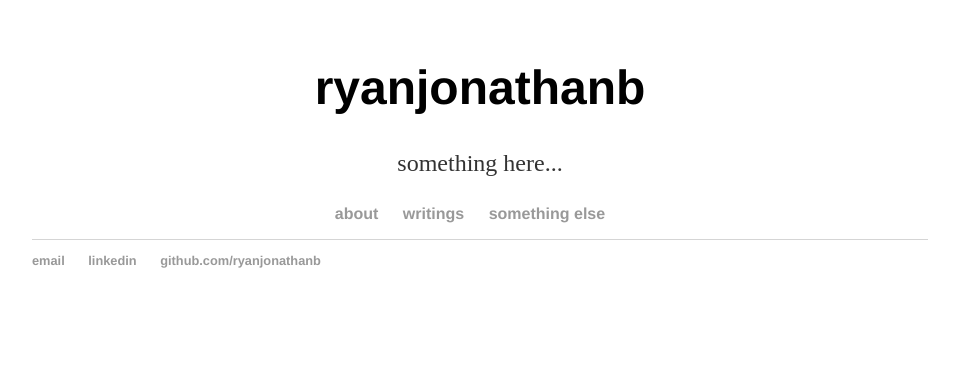
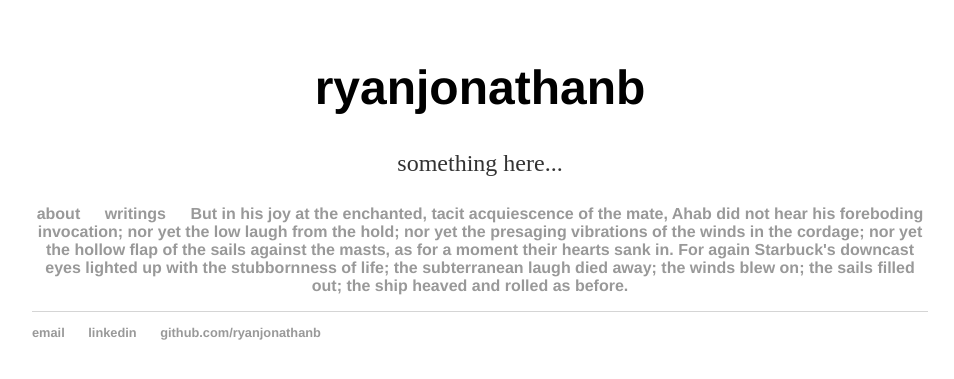
Before and after one commit to ryanjonathanb/ryanjonathanb.github.io, a Jekyll site: the page built from index.html, in a window 1280 px wide. Shown: the top 379 px of the page, without its empty margins (160-1114 px from the left). Built offline with Jekyll 4.4.1, drawn with Linux system fonts in a browser that asks for light colours.

Commit message:
change blurb

```diff
--- a/index.html
+++ b/index.html
@@ -11,7 +11,7 @@ title: ryanjonathanb
 		<ul>
 			<li><a href="#">about</a></li>
 			<li><a href="ryanjonathanb.com/writings">writings</a></li>
-			<li><a href="#">something else</a></li>
+			<li><a href="#">But in his joy at the enchanted, tacit acquiescence of the mate, Ahab did not hear his foreboding invocation; nor yet the low laugh from the hold; nor yet the presaging vibrations of the winds in the cordage; nor yet the hollow flap of the sails against the masts, as for a moment their hearts sank in. For again Starbuck's downcast eyes lighted up with the stubbornness of life; the subterranean laugh died away; the winds blew on; the sails filled out; the ship heaved and rolled as before.</a></li>
 		</ul>
 	</nav>
 </div>
```
